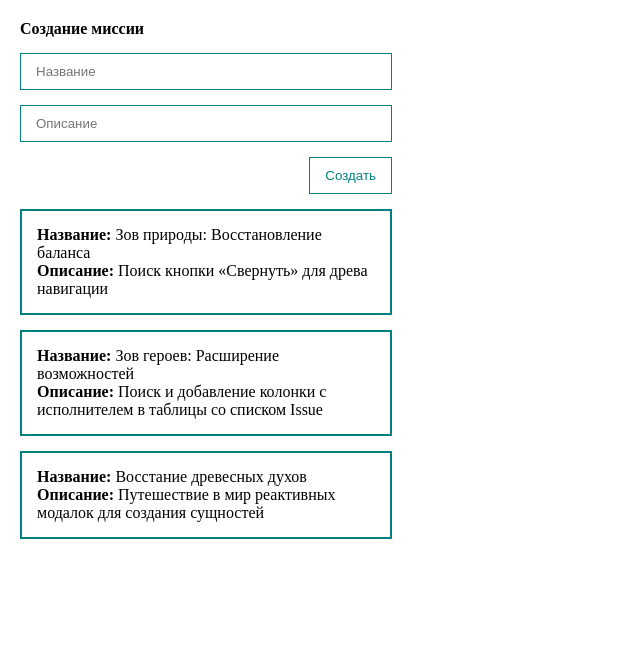
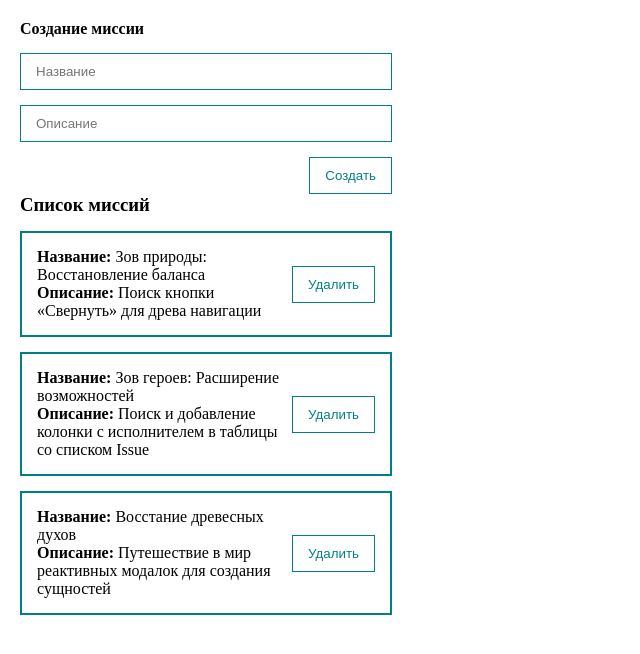
Before and after one commit to mihalichpalich/achievo-frontend, a Vue app: page / in a window 1280 px wide. Shown: the top 654 px of the page, without its empty margins (0-640 px from the left). Built offline with nearby package versions, Linux system fonts and the light colour scheme.

Commit message:
add ui components

```diff
--- a/src/App.vue
+++ b/src/App.vue
@@ -1,6 +1,6 @@
 <template>
   <div class="app">
-    <mission-form />
+    <mission-form @create="createMission" />
     <mission-list :missions="missions" />
   </div>
 </template>
@@ -32,7 +32,11 @@ export default {
       ],
     };
   },
-  methods: {},
+  methods: {
+    createMission(mission) {
+      this.missions.push(mission);
+    },
+  },
 };
 </script>
 
--- a/src/components/MissionForm/MissionForm.vue
+++ b/src/components/MissionForm/MissionForm.vue
@@ -2,23 +2,29 @@
 @import "./styles.scss";
 </style>
 
-<script>
+<script lang="ts">
+import { ref } from "vue";
+
 export default {
-  data() {
-    return {
-      mission: {
+  setup() {
+    const mission = ref({
+      title: "",
+      body: "",
+    });
+
+    const createMission = () => {
+      mission.value.id = Date.now();
+      emit("create", mission.value);
+      mission.value = {
         title: "",
         body: "",
-      },
+      };
     };
-  },
-  methods: {
-    createMission() {
-      this.mission.id = Date.now();
-      this.missions.push(newMission);
-      this.title = "";
-      this.body = "";
-    },
+
+    return {
+      mission,
+      createMission,
+    };
   },
 };
 </script>
@@ -26,18 +32,8 @@ export default {
 <template>
   <form action="#" @submit.prevent>
     <h4>Создание миссии</h4>
-    <input
-      type="text"
-      placeholder="Название"
-      class="input"
-      v-model="mission.title"
-    />
-    <input
-      type="text"
-      placeholder="Описание"
-      class="input"
-      v-model="mission.body"
-    />
-    <button class="btn" @click="createMission">Создать</button>
+    <app-input type="text" placeholder="Название" v-model="mission.title" />
+    <app-input type="text" placeholder="Описание" v-model="mission.body" />
+    <app-button @click="createMission">Создать</app-button>
   </form>
 </template>
--- a/src/components/MissionForm/styles.scss
+++ b/src/components/MissionForm/styles.scss
@@ -4,17 +4,3 @@ form {
   flex-direction: column;
   row-gap: 15px;
 }
-
-.input {
-  width: 100%;
-  border: 1px solid teal;
-  padding: 10px 15px;
-}
-
-.btn {
-  align-self: flex-end;
-  padding: 10px 15px;
-  background: none;
-  color: teal;
-  border: 1px solid teal;
-}
--- /dev/null
+++ b/src/components/MissionItem/MissionItem.vue
@@ -0,0 +1,34 @@
+<style scoped>
+@import "styles.scss";
+</style>
+
+<script>
+import { defineComponent } from "vue";
+
+export default defineComponent({
+  props: {
+    mission: {
+      type: Object,
+      required: true,
+    },
+  },
+});
+</script>
+
+<template>
+  <div class="mission">
+    <div>
+      <div>
+        <strong>Название:</strong>
+        {{ mission.title }}
+      </div>
+      <div>
+        <strong>Описание:</strong>
+        {{ mission.body }}
+      </div>
+    </div>
+    <div class="mission__btns">
+      <app-button>Удалить</app-button>
+    </div>
+  </div>
+</template>
--- a/src/components/MissionList/styles.scss
+++ b/src/components/MissionItem/styles.scss
@@ -3,4 +3,7 @@
   padding: 15px;
   border: 2px solid teal;
   margin-top: 15px;
+  display: flex;
+  align-items: center;
+  justify-content: space-between;
 }
--- a/src/components/MissionList/MissionList.vue
+++ b/src/components/MissionList/MissionList.vue
@@ -1,27 +1,21 @@
-<style scoped>
-@import "styles.scss";
-</style>
+<script lang="ts">
+import { defineComponent } from "vue";
+import MissionItem from "../MissionItem/MissionItem.vue";
 
-<script>
-export default {
+export default defineComponent({
+  components: { MissionItem },
   props: {
     missions: {
       type: Array,
       required: true,
     },
   },
-};
+});
 </script>
 
 <template>
-  <div class="mission" v-for="mission in missions">
-    <div>
-      <strong>Название:</strong>
-      {{ mission.title }}
-    </div>
-    <div>
-      <strong>Описание:</strong>
-      {{ mission.body }}
-    </div>
+  <div>
+    <h3>Список миссий</h3>
+    <mission-item v-for="mission in missions" :mission="mission" />
   </div>
 </template>
--- /dev/null
+++ b/src/components/ui/AppButton/AppButton.vue
@@ -0,0 +1,15 @@
+<style scoped>
+@import "./styles.scss";
+</style>
+
+<script lang="ts">
+export default {
+  name: "app-button",
+};
+</script>
+
+<template>
+  <button class="btn">
+    <slot></slot>
+  </button>
+</template>
--- /dev/null
+++ b/src/components/ui/AppButton/styles.scss
@@ -0,0 +1,7 @@
+.btn {
+  align-self: flex-end;
+  padding: 10px 15px;
+  background: none;
+  color: teal;
+  border: 1px solid teal;
+}
--- /dev/null
+++ b/src/components/ui/AppInput/AppInput.vue
@@ -0,0 +1,13 @@
+<style scoped>
+@import "styles.scss";
+</style>
+
+<script lang="ts">
+export default {
+  name: "app-input",
+};
+</script>
+
+<template>
+  <input type="text" class="input" />
+</template>
--- /dev/null
+++ b/src/components/ui/AppInput/styles.scss
@@ -0,0 +1,5 @@
+.input {
+  width: 100%;
+  border: 1px solid teal;
+  padding: 10px 15px;
+}
--- /dev/null
+++ b/src/components/ui/index.ts
@@ -0,0 +1,4 @@
+import AppButton from "../ui/AppButton/AppButton.vue";
+import AppInput from "../ui/AppInput/AppInput.vue";
+
+export default [AppButton, AppInput];
--- a/src/main.ts
+++ b/src/main.ts
@@ -1,5 +1,10 @@
-import { createApp } from 'vue'
+import { createApp } from "vue";
 
-import App from './App.vue'
+import App from "./App.vue";
+import components from "@/components/ui";
 
-createApp(App).mount('#app')
+const app = createApp(App);
+
+components.forEach((component) => app.component(component.name, component));
+
+app.mount("#app");
```
